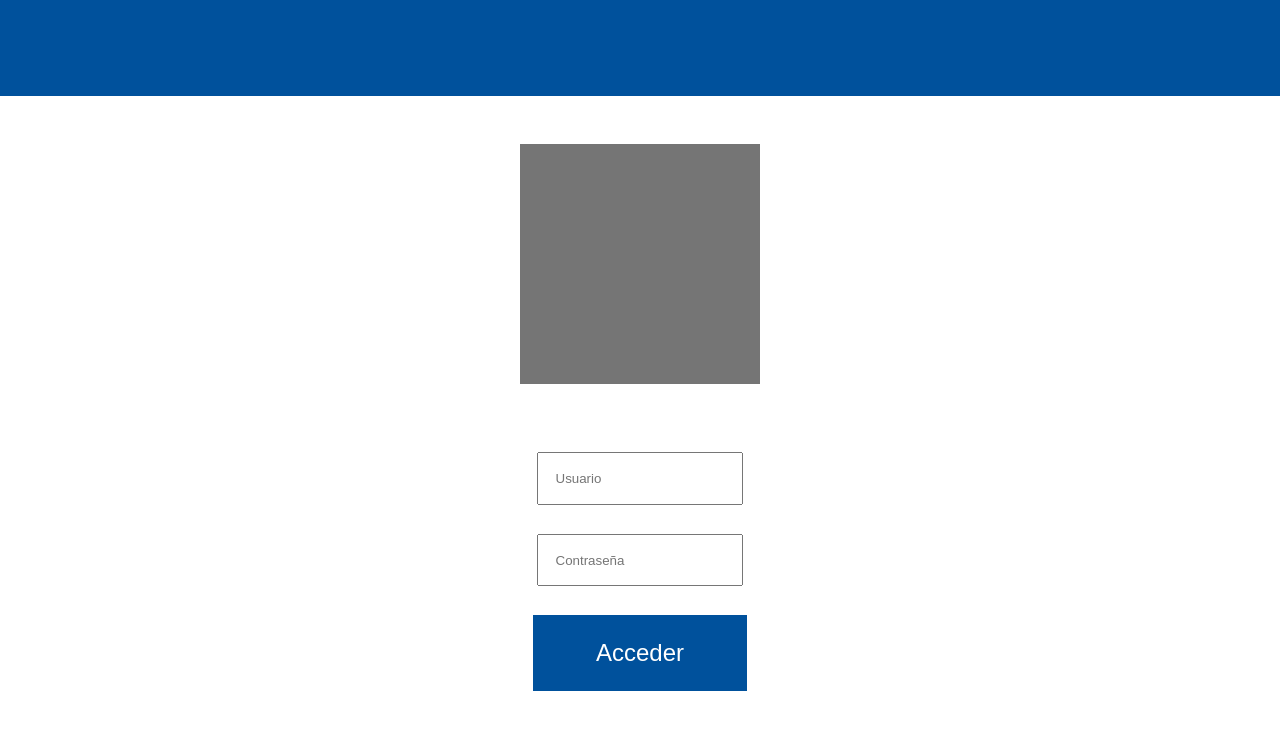
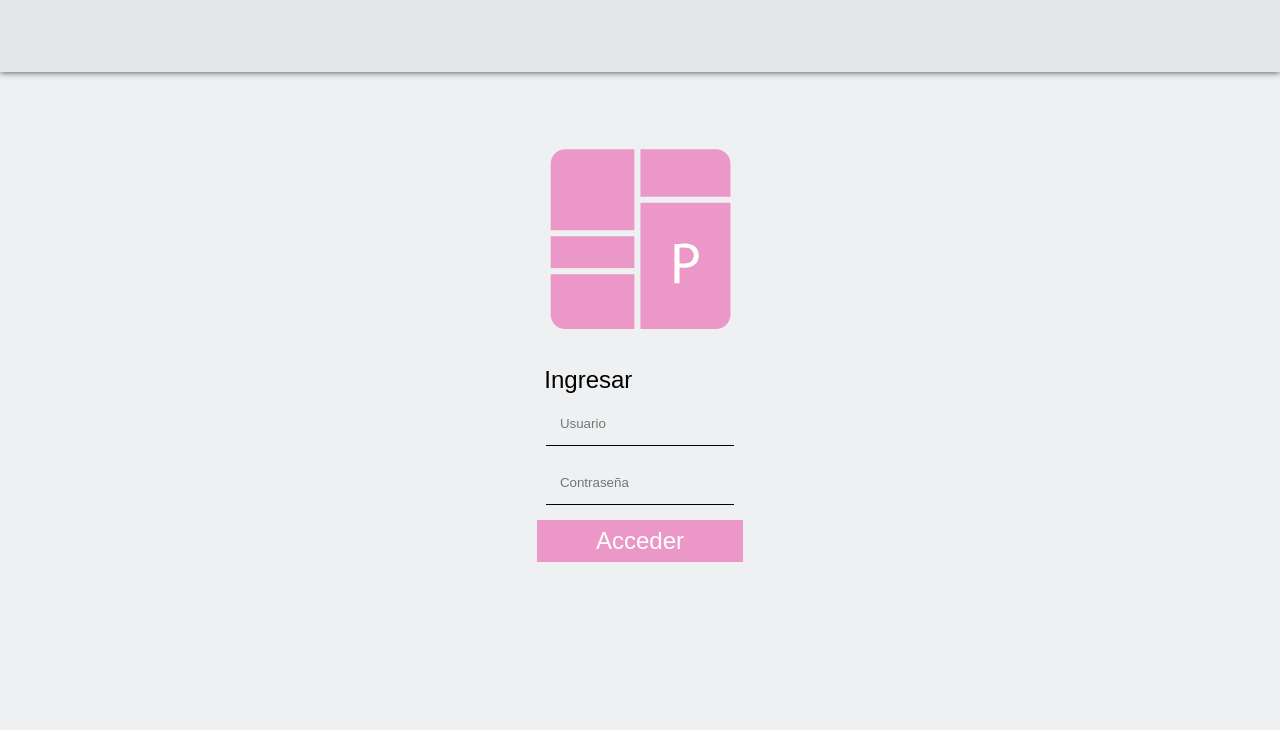
Before and after one commit to gustavo-exe/PicmeCliente, a React (Create React App) app: page /#/ in a window 1280 px wide. Shown: the top 730 px of the page. Built offline with nearby package versions, Linux system fonts and the light colour scheme.

Commit message:
Implementacion y agregacion de la paleta de colores y icono de la aplicacion.

```diff
--- a/src/cmps/LoginPage.js
+++ b/src/cmps/LoginPage.js
@@ -45,6 +45,7 @@ class LoginPage extends React.Component{
             </div>
             <div className="FormContainer" >
                 <div className="LoginForm">
+                <p>Ingresar</p>
                 <div className="FieldContainer">
                     <input type="text" id="UsUsr" onChange={e =>this.setState({UsrUsr: e.target.value})} value={this.state.UsrUsr} placeholder="Usuario" autoComplete="new-password" ></input>
                 </div>
--- a/src/css/App.scss
+++ b/src/css/App.scss
@@ -1,3 +1,5 @@
+@import 'Vars';
 .App{
+    background-color: $PrimaryColor;
     height: 100%;
 }
--- a/src/css/ColeccionesPage.scss
+++ b/src/css/ColeccionesPage.scss
@@ -6,10 +6,13 @@
 
     .Coleccion{
         padding: 1.5rem 1rem;
-        margin: 1rem;
-        background-color: $MainBackgroundColor;
+        margin: 2rem 1rem;
+        background-color: $SecondaryColor;
         border-radius: 4px;
-        color: #fff;
+        color: #000;
+        -webkit-box-shadow: 0px 0px 10px 4px rgba(0,0,0,0.29);
+        -moz-box-shadow: 0px 0px 10px 4px rgba(0,0,0,0.29);
+        box-shadow: 0px 0px 10px 4px rgba(0,0,0,0.29);
         position: relative;
         cursor: pointer;
 
--- a/src/css/LoginPage.scss
+++ b/src/css/LoginPage.scss
@@ -1,14 +1,16 @@
+@import 'Vars';
 .LoginPage{
     height: 100%;
 
     .LogoContainer{
         text-align: center;
-        padding: 2rem;
+        padding: 2rem 2rem 0rem 2rem;
         .Logo{
             display: inline-block;
             height: 10rem;
             width: 10rem;
-            background-color: rgb(117, 117, 117);
+            background: transparent url('../imgs/Collage_Imagotipo.svg') no-repeat center;
+            background-size: 100% 100%;
         }
     }
 
@@ -16,25 +18,35 @@
     {
         text-align: center;
 
+
         .LoginForm{
+            p{
+                text-align: left;
+                padding: 0rem 0rem 0rem 0.6rem;
+                margin: 0%;
+            }
+
             display: inline-block;
 
             .FieldContainer{
-                padding: 0.6rem;
+                padding: 0.3rem;
+                align-items: center;
 
 
                 input{
-                    padding: 0.7rem;
+
+                    padding: 0.6rem;
+
+                    background-color: transparent;
+                    border: 0;
+                    border-bottom: #000 solid 1px;
                     width: calc(100% - 1.9rem);
                 }
 
                 .Button{
-                    background-color: #00519C;
+                    background-color: $EmphasisColor;
                     color: #fff;
-                    padding: 1rem;
-                }
-                .Button:hover{
-                    background-color: aquamarine;
+                    padding: 0.3rem;
                 }
 
             }
--- a/src/css/TopBar.scss
+++ b/src/css/TopBar.scss
@@ -1,4 +1,7 @@
+@import 'Vars';
 .TopBar{
-    background-color: #00519C;
-    height: 4rem;
+    background-color: $SecondaryColor;
+    height: 3rem;
+    box-shadow: 0px 0px 5px 0px rgba(0,0,0,0.75);
+    -webkit-box-shadow: 0px 0px 7px 0px rgba(0,0,0,0.75);
 }
--- a/src/css/Vars.scss
+++ b/src/css/Vars.scss
@@ -21,4 +21,6 @@
     -webkit-font-smoothing: antialiased;
 }
 
-$MainBackgroundColor: rgb(0, 81, 156);
+$EmphasisColor: #eb98c9;
+$PrimaryColor: #EEF0F2;
+$SecondaryColor: #E4E6E7;
```
Also changed, not shown: src/imgs/Collage_Imagotipo.svg (added).
